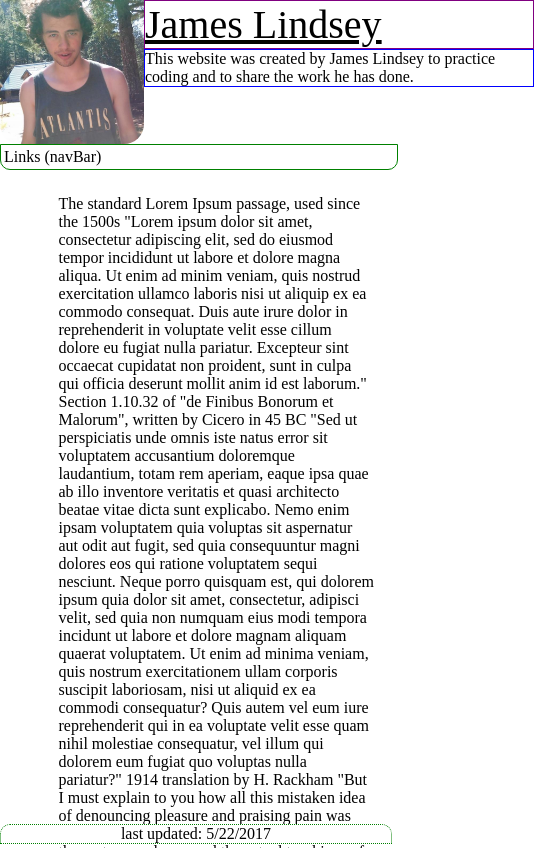
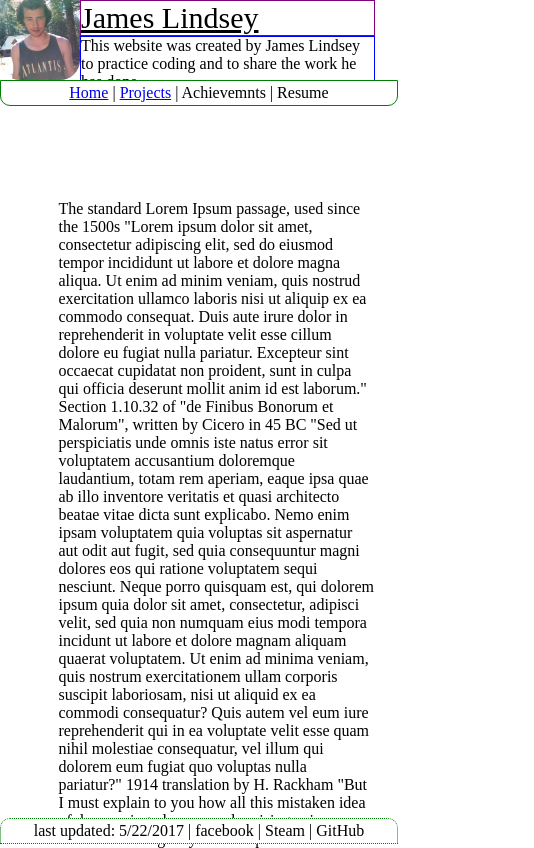
Before and after one commit to jamesoliverlindsey/jamesoliverlindsey.github.io, a plain HTML site: page home.html in a window 390 px wide. Shown: the top 848 px of the page, 534 px wide, since content can reach past the window. Drawn offline with Linux system fonts and the light colour scheme.

Commit message:
added a page to navigate to, optimized screen size adjustments

```diff
--- a/index.html
+++ b/home.html
@@ -14,8 +14,8 @@
 <div id="bio" class="header">This website was created by James Lindsey
 to practice coding and to share the work he has done.</div>
 
-<div id="navbar" class="absolute">Links (navBar)</div>
-<div id="infobar" >last updated: 5/22/2017</div>
+<div id="navbar" class="absolute"><a href="home.html">Home</a> | <a href="projects.html">Projects</a> | Achievemnts | Resume </div>
+<div id="infobar" >last updated: 5/22/2017 | facebook | Steam | GitHub </div>
 
 
 <div id="content" >
--- a/main.css
+++ b/main.css
@@ -2,6 +2,7 @@ html, body {
     margin: 0;
     padding: 0;
     top: 0px;
+
 
 }
 
@@ -21,6 +22,7 @@ html, body {
     background: #ffffff;
     left: 144px;
     display: inherit;
+    width: 75%;
 }
 
 #headerImage{
@@ -40,6 +42,8 @@ html, body {
 #bio{
     font-size: initial;
     border: 1px solid blue;
+
+
 }
 
 #navbar{
@@ -49,6 +53,7 @@ html, body {
     padding: 3px;
     width: 100%;
     background: #ffffff;
+    text-align: center;
 }
 
 #content {
@@ -69,6 +74,7 @@ html, body {
     bottom: 0px;
     background: #ffffff;
     text-align: center;
+    padding: 3px;
 
 }
 
@@ -83,11 +89,26 @@ html, body {
         padding-right: 7.5%;
     }
 }
-@media (max-width: 500px) {
+
+@media (max-width: 600px) {
     #content{
         padding-right: 1em;
     }
+    #myname {
+        font-size: 30px;
+    }
+    #headerImage {
+        width: 80px;
+    }
+    .header{
+        left: 80px;
+    }
+    .absolute {
+        position: absolute;
+        top: 80px;
+    }
 }
+
 @media (max-height: 500px) {
     #myname {
         font-size: 30px;
```
Also changed, not shown: projects.html (added, +29 -0 lines).
